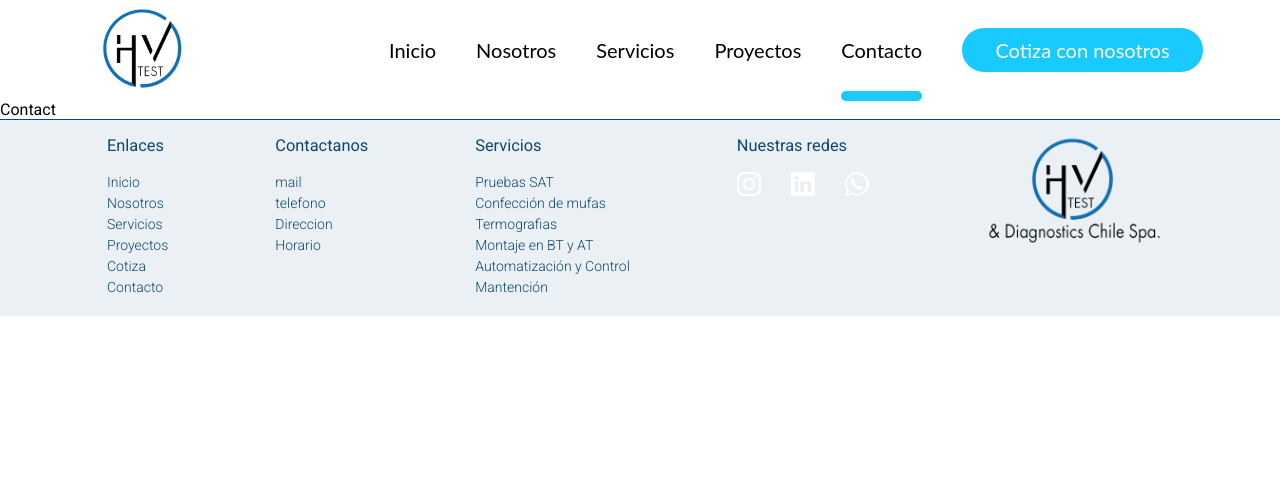
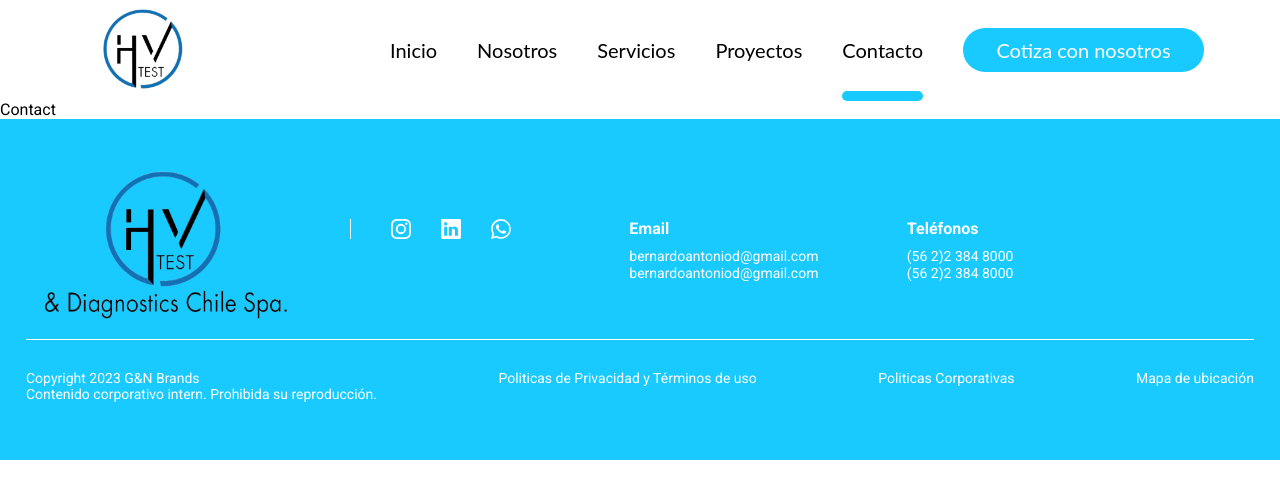
Before and after one commit to Bernullys/H-VTest, a React (Vite) app in the folder HVTest/: page /contacto in a window 1280 px wide. Shown: the top 498 px of the page. Built offline with nearby package versions, Linux system fonts and the light colour scheme.

Commit message:
figma footer

```diff
--- a/HVTest/src/Components/Footer/Footer.css
+++ b/HVTest/src/Components/Footer/Footer.css
@@ -1,45 +1,99 @@
-.logo__hvt--main {
-    height: 124px;
+.logo__hvt--main--footer {
+    height: 176px;
+
 }
 
 .a-logo-spa {
-    position: relative;
-    height: 90%;
+
 }
 
 .footer__nav--container {
-    width: 100%;
-    height: 196px;
     display: flex;
-    align-items: center;
-    justify-content: space-evenly;
-    font-family: 'Roboto', sans-serif;
-    font-size: var(--ssm);
-    font-weight: 400;
-    background: var(--colorGray1);
-    border-top: solid 1px var(--color10);
+    justify-content: flex-start;
+    width: 1228px;
+}
+
+
+.footer__central__logo__container {
+    margin-top: 40px;
+    margin-left: 0px;
+}
+
+.footer__central__container {
+    margin-top: 100px;
+    display: flex;
+    justify-content: space-around;
+    width: 752px;
+    height: 64px;
+
+}
+.footer__nav__ul--social {
+    border-left: 1px solid #FFFF;
+    margin: 0;
+    height: 20px;
 }
 
 .footer__nav__ul {
-    height: 100%;
     list-style: none;
+    color: #FFFF;
     margin: 0;
     padding: 0;
+    text-align:justify;
 }
 
-.footer__nav__ul li a {
-    text-decoration: none;
-    font-family: 'Roboto', sans-serif;
-    color: var(--color10);
-    font-weight: 300;
-    line-height: 1.5;
+.footer__solcial__logo{
+    margin: 0;
+    padding: 0;
+
 }
 
-.footer__solcial__logo {
-    color: var(--color10);
+.footer__nav__ul h3 {
+    color: #FFFF;
+    margin: 0 0 10px 0;
+    font-size: 16px;
 }
 
-h3 {
-    font-weight: 500;
-    color: var(--color10);
+.footer__nav__ul li {
+    text-decoration: none;
+    font-size: 14px;
+    font-weight: 400;
+    line-height: 16.94px;
+
+
 }
+
+.footer__insta-logo,
+.footer__linke-logo,
+.footer__whatsapp-logo {
+    height: 20px;
+    width: 20px;
+    color: #FFFFFF;
+    margin-right: 30px;
+}
+
+.footer__full__container {
+    display: flex;
+    flex-direction: column;
+    align-items: center;
+    background-color: #18CAFF;
+    width: 100%;
+    height: 341px;
+}
+
+.botton__rights {
+    display: flex;
+    justify-content: space-between;
+    width: 1228px;
+    height: 34px;
+    margin: 0;
+    border-top: 1px solid #FFF;
+}
+
+.botton__rights ul {
+    position: relative;
+    list-style: none;
+    color: #FFF;
+    font-size: 14px;
+    padding: 30px 0 0 0;
+    margin: 0;
+}
--- a/HVTest/src/Components/Footer/Footer.jsx
+++ b/HVTest/src/Components/Footer/Footer.jsx
@@ -7,123 +7,55 @@ const Footer = () => {
 
     return (
         <footer>
-            <nav className="footer__nav--container">
-
-                <ul className="footer__nav__ul">
-                    <h3>Enlaces</h3>
-
-                    <li>
-                        <NavLink to="/">
-                            Inicio
+            <section className="footer__full__container">
+                <section className="footer__nav--container">
+                    <section className="footer__central__logo__container">
+                        <NavLink className="a-logo-spa" to="/">
+                            <img className="logo__hvt--main--footer" src="../../../src/assets/LogoHVTest&diagnosticsSpa.png" alt="HVTest-company-logo" />
                         </NavLink>
-                    </li>
-                    <li>
-                        <NavLink to="/nosotros">
-                            Nosotros
-                        </NavLink>
-                    </li>
-                    <li>
-                        <NavLink to="/servicios">
-                            Servicios
-                        </NavLink>
-                    </li>
-                    <li>
-                        <NavLink to="/proyectos">
-                            Proyectos
-                        </NavLink>
-                    </li>
-                    <li>
-                        <NavLink to="/cotiza">
-                            Cotiza
-                        </NavLink>
-                    </li>
-                    <li>
-                        <NavLink to="/contacto">
-                            Contacto
-                        </NavLink>
-                    </li>
+                    </section>
+                    <section className="footer__central__container">
+                        <ul className="footer__nav__ul--social">
+                            <a className="footer__solcial__logo" href="https://www.instagram.com/hvtest.cl/" target="_blank" rel="noopener noreferrer">
+                                <BsInstagram className="footer__insta-logo"/>
+                            </a>
+                            <a className="footer__solcial__logo" href="https://www.linkedin.com/company/hv-test" target="_blank" rel="noopener noreferrer">
+                                <BsLinkedin className="footer__linke-logo"/>
+                            </a>
+                            <a className="footer__solcial__logo" href="" target="_blank" rel="noopener noreferrer">
+                                <BsWhatsapp className="footer__whatsapp-logo"/>
+                            </a>
                         </ul>
 
                         <ul className="footer__nav__ul">
-                    <h3>Contactanos</h3>
+                            <h3>Email</h3>
+                            <li>bernardoantoniod@gmail.com</li>
+                            <li>bernardoantoniod@gmail.com</li>
+                        </ul>
+                        <ul className="footer__nav__ul">
+                            <h3>Teléfonos</h3>
 
-                    <li>
-                        <NavLink to="/">
-                            mail
-                        </NavLink>
-                    </li>
-                    <li>
-                        <NavLink to="/nosotros">
-                            telefono
-                        </NavLink>
-                    </li>
-                    <li>
-                        <NavLink to="/servicios">
-                            Direccion
-                        </NavLink>
-                    </li>
-                    <li>
-                        <NavLink to="/proyectos">
-                            Horario
-                        </NavLink>
-                    </li>
+                            <li>(56 2)2 384 8000</li>
+                            <li>(56 2)2 384 8000</li>
                         </ul>
-
-                <ul className="footer__nav__ul">
-                    <h3>Servicios</h3>
-
-                    <li>
-                        <NavLink to="/">
-                            Pruebas SAT
-                        </NavLink>
-                    </li>
-                    <li>
-                        <NavLink to="/nosotros">
-                            Confección de mufas
-                        </NavLink>
-                    </li>
-                    <li>
-                        <NavLink to="/servicios">
-                            Termografias
-                        </NavLink>
-                    </li>
-                    <li>
-                        <NavLink to="/proyectos">
-                            Montaje en BT y AT
-                        </NavLink>
-                    </li>
-                    <li>
-                        <NavLink to="/cotiza">
-                            Automatización y Control
-                        </NavLink>
-                    </li>
-                    <li>
-                        <NavLink to="/contacto">
-                        Mantención
-                        </NavLink>
-                    </li>
+                    </section>
+                </section>
+                <section className="botton__rights">
+                    <ul>
+                        <li>Copyright 2023 G&N Brands</li>
+                        <li>Contenido corporativo intern. Prohibida su reproducción.</li>
                     </ul>
-
-                <ul className="footer__nav__ul">
-
-                    <h3>Nuestras redes</h3>
-
-                    <a className="footer__solcial__logo" href="https://www.instagram.com/hvtest.cl/" target="_blank" rel="noopener noreferrer">
-                        <BsInstagram className="insta-logo"/>
-                    </a>
-                    <a className="footer__solcial__logo" href="https://www.linkedin.com/company/hv-test" target="_blank" rel="noopener noreferrer">
-                        <BsLinkedin className="linke-logo"/>
-                    </a>
-                    <a className="footer__solcial__logo" href="" target="_blank" rel="noopener noreferrer">
-                        <BsWhatsapp className="whatsapp-logo"/>
-                    </a>
+                    <ul>
+                        <li>Politicas de Privacidad y Términos de uso</li>
                     </ul>
-
-                <NavLink className="a-logo-spa" to="/">
-                    <img className="logo__hvt--main" src="../../../src/assets/LogoHVTest&diagnosticsSpa.png" alt="HVTest-company-logo" />
-                </NavLink>
-
-            </nav>
+                    <ul>
+                        <li>Politicas Corporativas</li>
+                    </ul>
+                    <ul>
+                        <li>Mapa de ubicación</li>
+                    </ul>
+                </section>
+            </section>
         </footer>
     )
 }
--- a/HVTest/src/Components/Header/Header.css
+++ b/HVTest/src/Components/Header/Header.css
@@ -1,4 +1,5 @@
-.logo__hvt--main {
+.logo__hvt--main--header {
+    height: 125px;
 }
 
 .a-logo {
--- a/HVTest/src/Components/Header/Header.jsx
+++ b/HVTest/src/Components/Header/Header.jsx
@@ -12,7 +12,7 @@ const Header = () => {
             <nav className="header__nav--container">
 
                 <NavLink className="a-logo" to="/">
-                    <img className="logo__hvt--main" src="../../../src/assets/logoHVTrc1sinfondo.png" alt="HVTest-company-logo" />
+                    <img className="logo__hvt--main--header" src="../../../src/assets/logoHVTrc1sinfondo.png" alt="HVTest-company-logo" />
                 </NavLink>
 
                 <ul className="header__nav__ul--center">
--- a/HVTest/src/Pages/Home/Home.css
+++ b/HVTest/src/Pages/Home/Home.css
@@ -153,6 +153,7 @@
     position:relative;
     top: 26px;
     cursor: pointer;
+    height: 55px;
 
 
 
```
Lines whose indentation alone changed are shown as unchanged.
